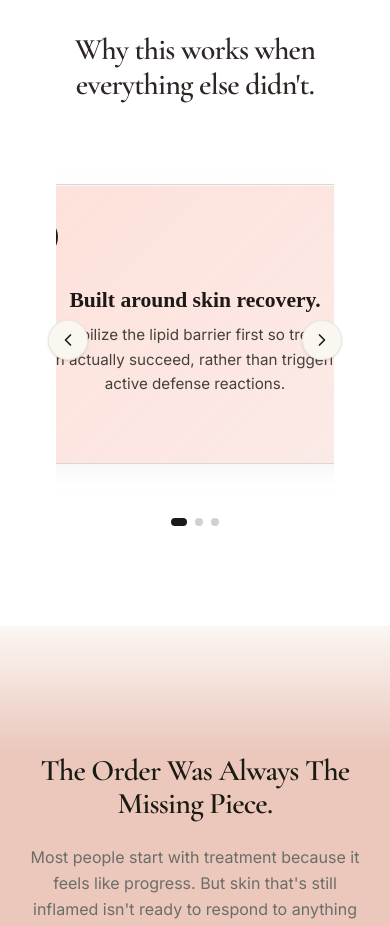
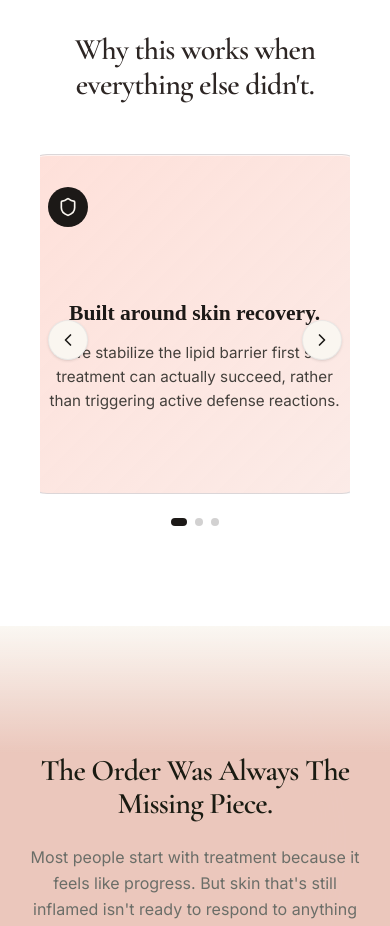
Before and after one commit to axiomhq0-create/acne-reset-landing, a Next.js app: page / in a window 390 px wide. Shown: the part 1280-2206 px from the top of the page. Built offline with nearby package versions, Linux system fonts and the light colour scheme.

Commit message:
fix: override carousel css track width and height to fit mobile viewports natively

```diff
--- a/src/components/ui/Carousel.css
+++ b/src/components/ui/Carousel.css
@@ -1,52 +1,71 @@
 .carousel-container {
   position: relative;
-  overflow: hidden;
-  border: none;
-  background: transparent;
-  padding: 16px;
+  width: 100% !important; /* Force fluid width across mobile viewports */
+  max-width: 480px; /* Lock upper boundary for desktop scaling */
+  margin: 0 auto;
+  overflow: visible !important; /* Let soft shadows breathe */
 }
+
+.carousel-track {
+  display: flex;
+  align-items: stretch; /* Align cards evenly */
+}
+
 .carousel-item {
+  width: 88vw !important; /* Dynamically balance width to mobile viewport bounds */
+  max-width: 380px !important;
+  height: auto !important; /* Let height adapt to the text container */
+  min-height: 340px !important; /* Set proper breathing room for text blocks */
+  padding: 32px 24px !important;
+  box-sizing: border-box !important;
+  display: flex !important;
+  flex-direction: column !important;
+  justify-content: flex-start !important;
   background: linear-gradient(135deg, rgba(254, 219, 211, 0.85) 0%, rgba(251, 234, 230, 0.95) 100%) !important; /* Premium Pink Plasma Backing */
   border: 1px solid rgba(212, 212, 216, 0.8) !important; /* Crisp Metallic Silver Outline */
   box-shadow: 0 10px 25px -5px rgba(212, 212, 216, 0.25), inset 0 1px 0 rgba(255, 255, 255, 0.6) !important;
   border-radius: 24px !important;
-  padding: 32px !important; /* Massive internal breathing room */
-  display: flex !important;
-  flex-direction: column !important;
-  justify-content: flex-start !important;
   gap: 16px !important;
-  min-height: 280px !important; /* Force vertical tracking footprint */
-  height: auto !important; /* Allow dynamic extension up to min-height */
 }
+
 .carousel-item-header {
-  margin-bottom: 12px;
-  padding: 0; /* Remove duplicate structural padding */
+  padding: 0 !important;
+  margin-bottom: 8px !important;
 }
+
 .carousel-item-content {
-  padding: 0; /* Remove extra bottom padding walls pushing content out */
+  padding: 0 !important;
+  margin-top: auto;
+  margin-bottom: auto;
   display: flex;
   flex-direction: column;
-  gap: 8px;
+  gap: 12px;
 }
+
 .carousel-item-title {
   color: #1c1917 !important;
   font-family: serif !important;
   font-size: 1.35rem !important;
 }
+
 .carousel-item-description {
   color: #44403c !important;
   font-size: 0.95rem !important;
   line-height: 1.6 !important;
 }
+
 .carousel-icon-container {
   background-color: #1c1917; /* Dark elegant container accents */
 }
+
 .carousel-icon {
   color: #FAF6F0;
 }
+
 .carousel-indicator.active {
   background-color: #1c1917;
 }
+
 .carousel-indicator.inactive {
   background-color: rgba(28, 25, 23, 0.2);
 }
--- a/src/components/ui/Carousel.tsx
+++ b/src/components/ui/Carousel.tsx
@@ -98,7 +98,6 @@
                     damping: 28,
                   }}
                   style={{
-                    width: `${baseWidth}px`,
                     borderRadius: round ? "50%" : "24px",
                     willChange: "transform",
                     transform: "translateZ(0)",
```
